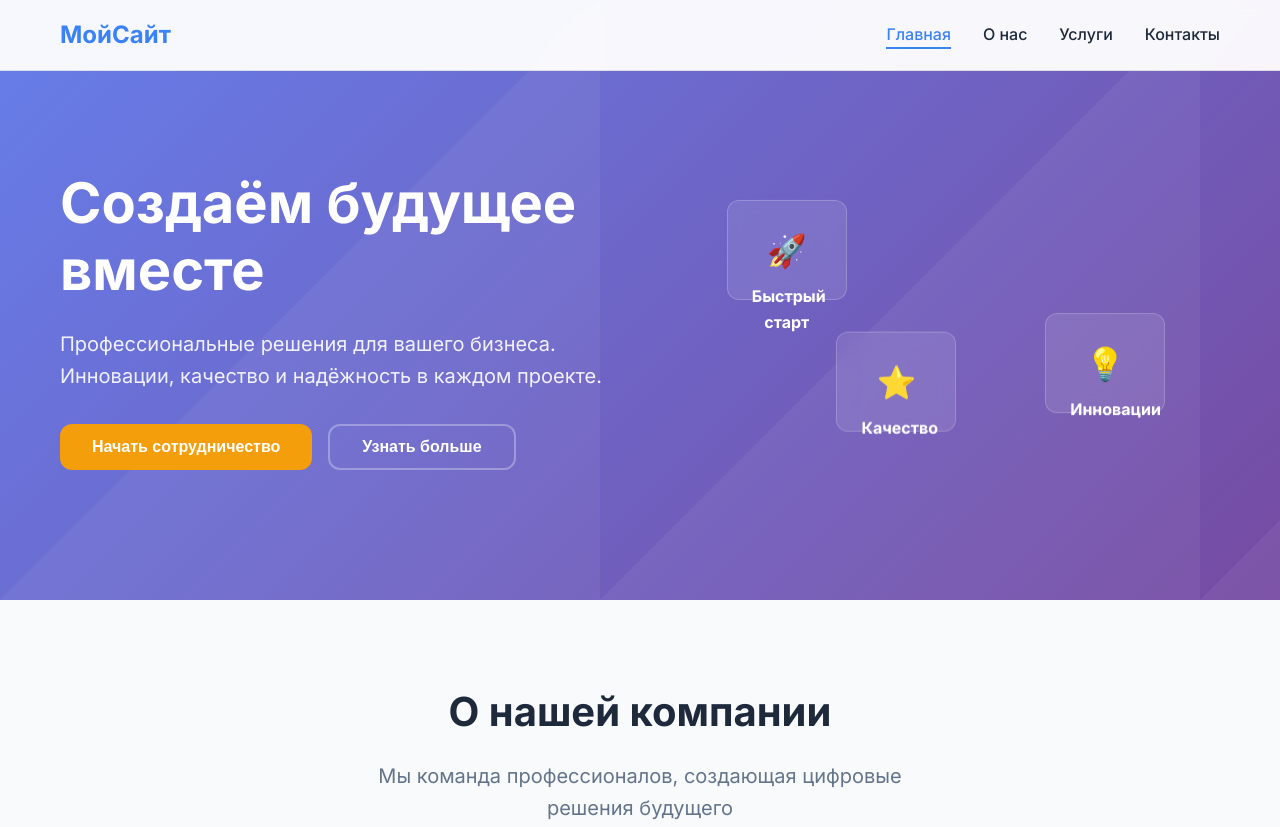
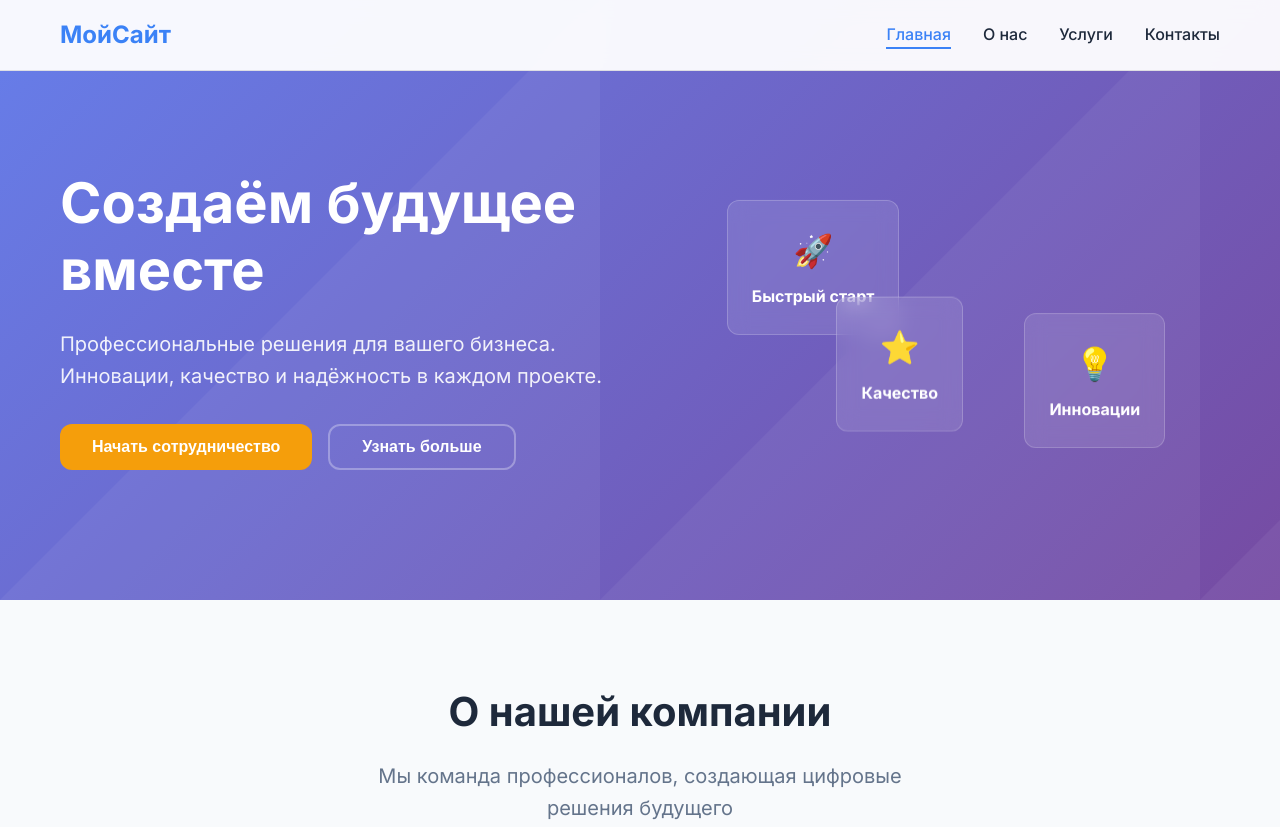
Before and after one commit to judi1306/my-website, a plain HTML site: page index.html in a window 1280 px wide. Shown: the top 827 px of the page. Drawn offline with Linux system fonts and the light colour scheme.

Commit message:
style.css

```diff
--- a/css/style.css
+++ b/css/style.css
@@ -515,21 +515,4 @@ section {
 .fade-in.visible {
     opacity: 1;
     transform: translateY(0);
-
 }
-
-/* Гарантированная стабильность макета */
-.hero-visual {
-    min-height: 400px;
-    position: relative;
-}
-
-.floating-card {
-    width: 120px;
-    height: 100px;
-}
-
-.about-card,
-.service-card {
-    min-height: 200px;
-}
```
